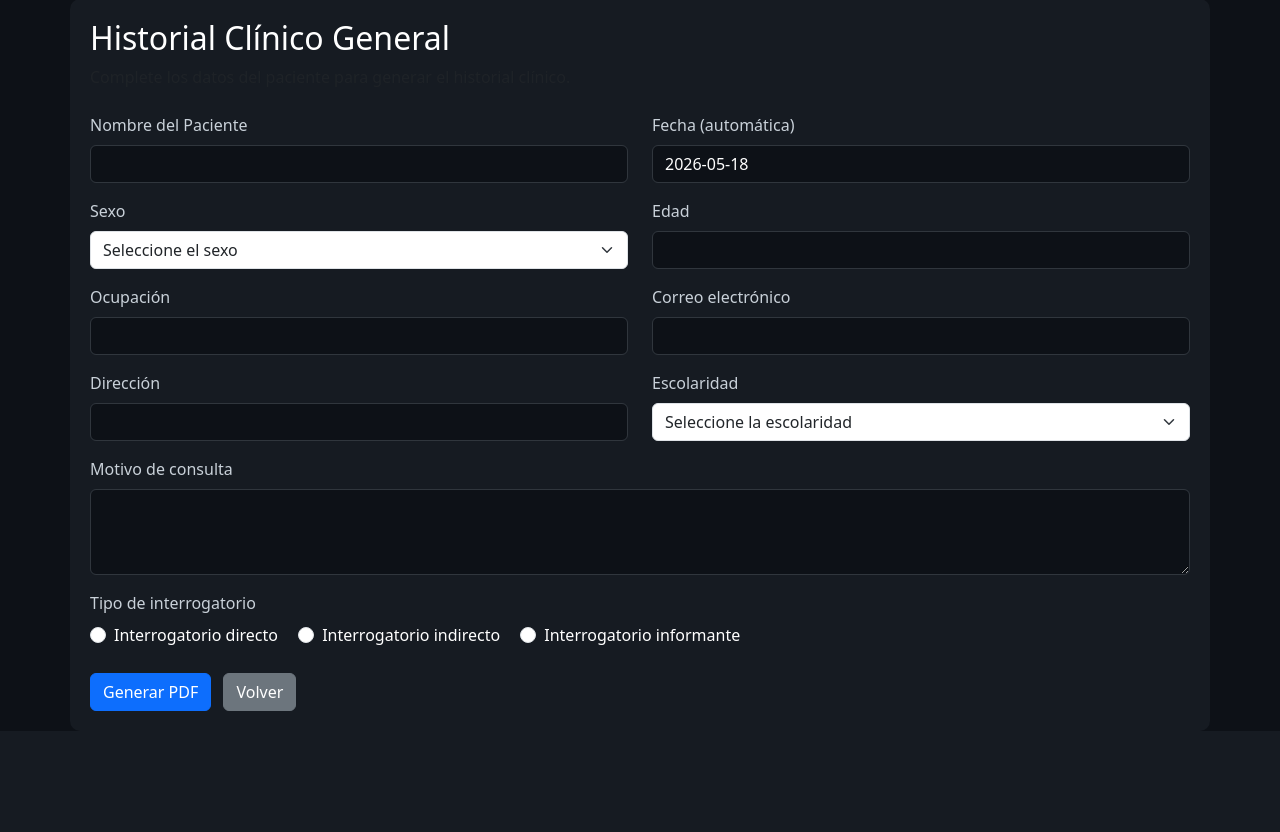
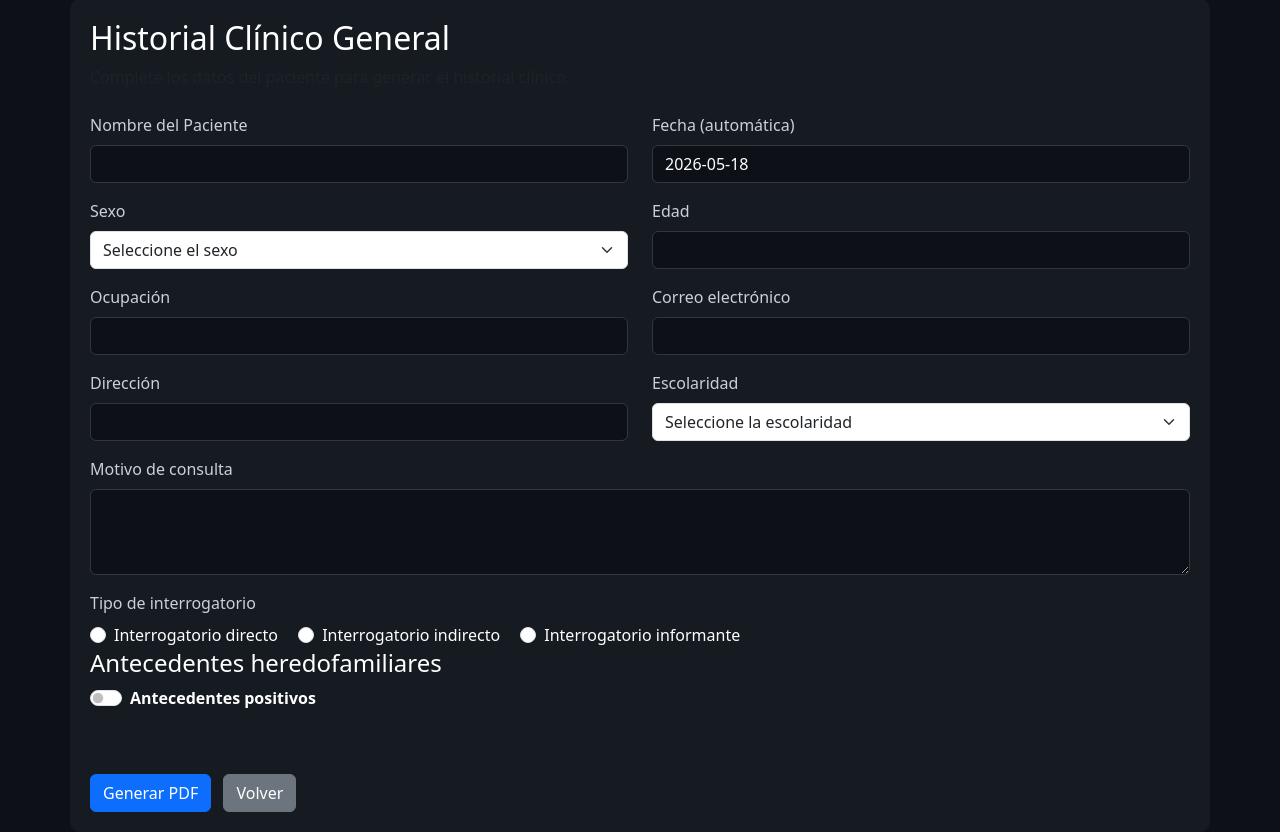
Before and after one commit to GilbertoSotoMartinez/proyecto-odonto, a Python web app: template plantillas/templates/historial_form.html in a window 1280 px wide. Shown: the part 87-919 px from the top of the page. Before the commit the page ends 798 px from the top, so only its background shows below. Run offline with Jinja, Linux system fonts and the light colour scheme; the template is opened without the code that fills it, so the values that code supplies are empty.

Commit message:
Se Actualizo el formulario desplegable para antecedentes de enfermedad

```diff
--- a/plantillas/templates/historial_form.html
+++ b/plantillas/templates/historial_form.html
@@ -142,6 +142,35 @@
   <input class="form-check-input" type="radio" name="interrogatorio" id="interrogatorio" value="Interrogatorio informante" required>
   <label class="form-check-label">Interrogatorio informante</label>
 </div>
+<!-- 🧬 ANTECEDENTES HEREDOFAMILIARES -->
+<h4>Antecedentes heredofamiliares</h4>
+
+<div class="form-check form-switch mb-3">
+<input class="form-check-input" type="checkbox" id="antecedentesSwitch">
+<label class="form-check-label fw-bold">Antecedentes positivos</label>
+</div>
+
+<div id="antecedentesBox" class="row g-2 d-none">
+<div class="col-md-6">
+<div class="form-check"><input class="form-check-input enfermedad" type="checkbox" value="Diabetes"><label class="form-check-label">Diabetes</label></div>
+<div class="form-check"><input class="form-check-input enfermedad" type="checkbox" value="Cardiopatías"><label class="form-check-label">Cardiopatías</label></div>
+<div class="form-check"><input class="form-check-input enfermedad" type="checkbox" value="Hipertensión"><label class="form-check-label">Hipertensión</label></div>
+<div class="form-check"><input class="form-check-input enfermedad" type="checkbox" value="Neoplasias"><label class="form-check-label">Neoplasias</label></div>
+</div>
+<div class="col-md-6">
+<div class="form-check"><input class="form-check-input enfermedad" type="checkbox" value="Sífilis"><label class="form-check-label">Sífilis</label></div>
+<div class="form-check"><input class="form-check-input enfermedad" type="checkbox" value="Anomalías congénitas"><label class="form-check-label">Anomalías congénitas</label></div>
+<div class="form-check"><input class="form-check-input enfermedad" type="checkbox" value="Trastornos hemáticos"><label class="form-check-label">Trastornos hemáticos</label></div>
+<div class="form-check"><input class="form-check-input enfermedad" type="checkbox" value="Otros"><label class="form-check-label">Otros</label></div>
+</div>
+</div>
+
+<div id="observacionesBox" class="mt-3 d-none">
+<label class="form-label">Observaciones</label>
+<textarea class="form-control" id="observacionesHeredo"></textarea>
+</div>
+
+<br>
     <div class="mt-4">
       <button type="submit" class="btn btn-primary">Generar PDF</button>
       <a href="/" class="btn btn-secondary ms-2">Volver</a>
@@ -151,6 +180,19 @@
 
 <script src="https://cdn.jsdelivr.net/npm/bootstrap@5.3.3/dist/js/bootstrap.bundle.min.js"></script>
 <script>
+
+// lógica antecedentes
+const sw=document.getElementById("antecedentesSwitch");
+const box=document.getElementById("antecedentesBox");
+const obs=document.getElementById("observacionesBox");
+const enfermedades=document.querySelectorAll(".enfermedad");
+
+sw.addEventListener("change",()=>box.classList.toggle("d-none",!sw.checked));
+enfermedades.forEach(e=>e.addEventListener("change",()=>{
+const alguna=[...enfermedades].some(c=>c.checked);
+obs.classList.toggle("d-none",!alguna);
+}));
+
 document.addEventListener("DOMContentLoaded", function() {
     const today = new Date();
     const fecha = today.toISOString().split('T')[0];
```
